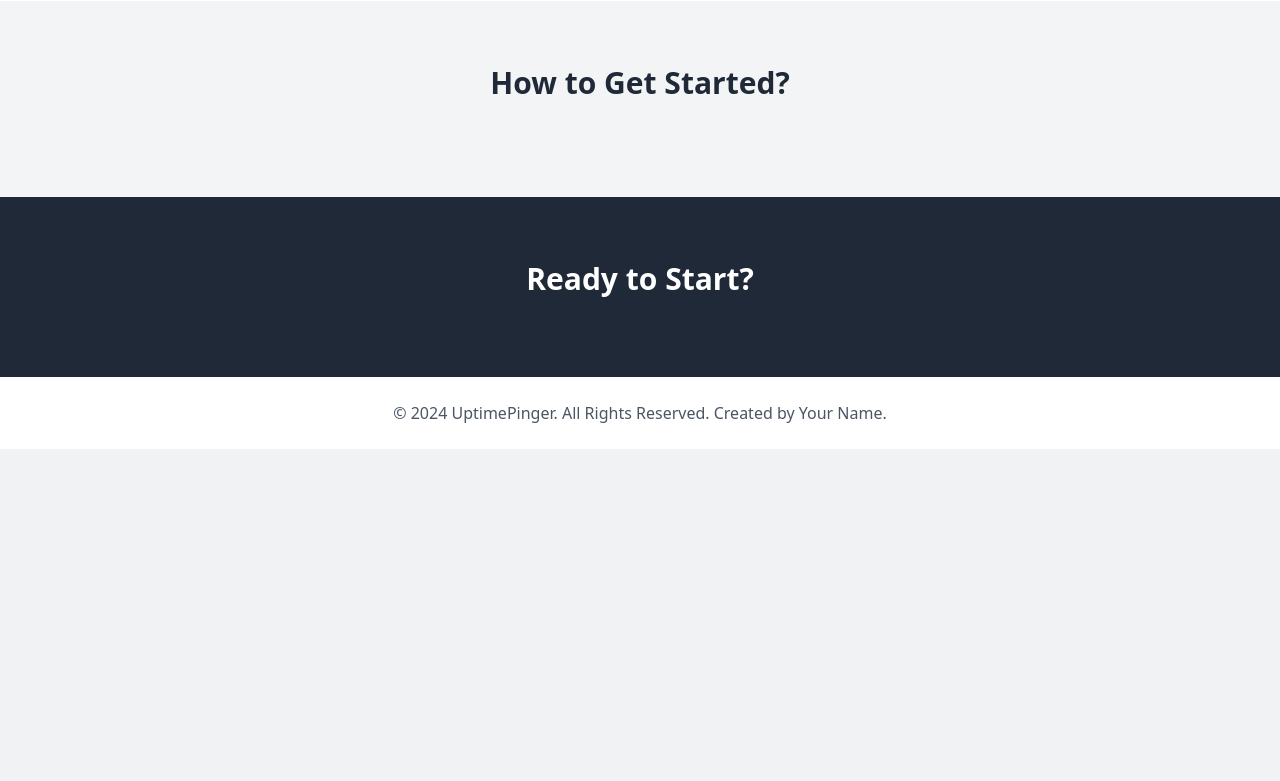
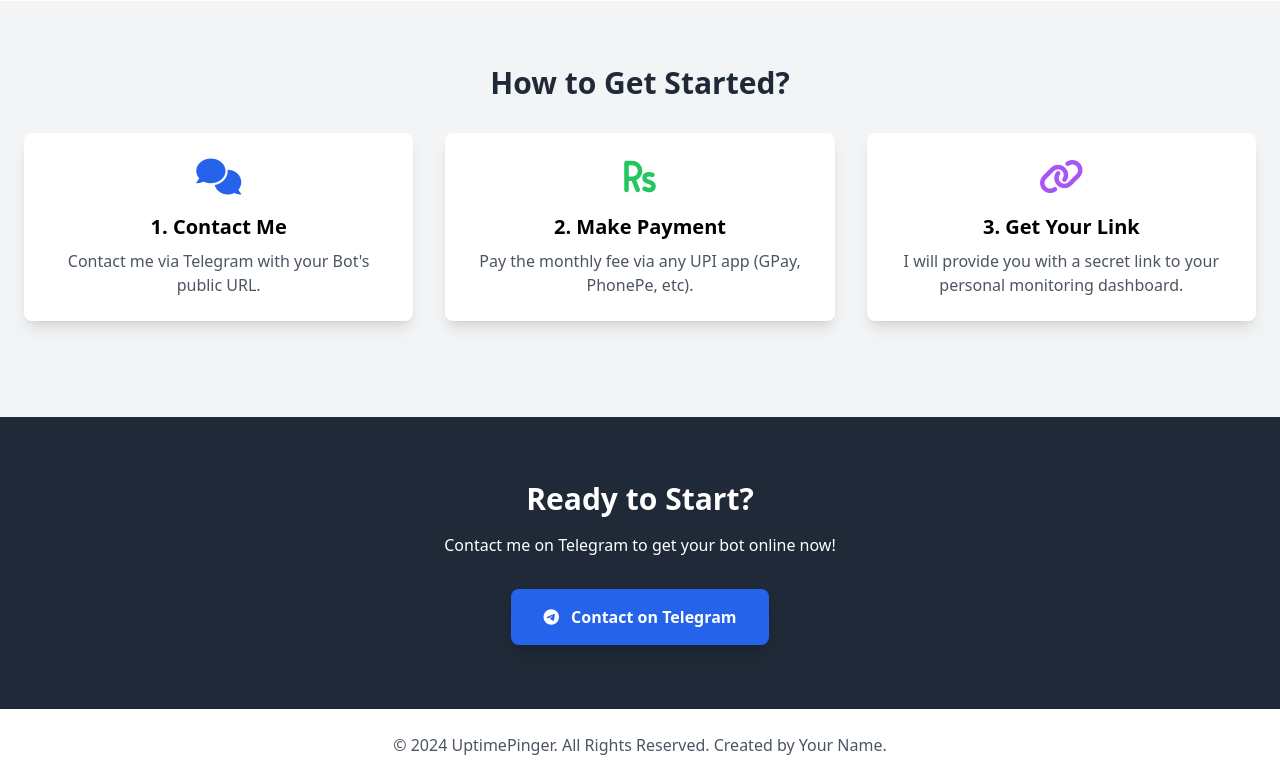
Before and after one commit to GrabCoolGadgets/autopingpeople, a Flask app: page / in a window 1280 px wide. Shown: the part 1306-2087 px from the top of the page. Before the commit the page ends 1755 px from the top, so only its background shows below. Run offline with Flask 3, Linux system fonts and the light colour scheme; some libraries are stand-ins or nearby versions.

Commit message:
Update index.html

```diff
--- a/templates/index.html
+++ b/templates/index.html
@@ -2,12 +2,11 @@
 <html lang="en">
 <head>
     <meta charset="UTF-8">
-    <meta name="viewport" content="width=device-width, initial-scale=1.0">
+    <meta name="viewport" content="width=device-width, initial-scale-1.0">
     <title>Uptime Pinger - Keep Your Bots Alive 24/7</title>
     <script src="https://cdn.tailwindcss.com"></script>
     <link rel="stylesheet" href="https://cdnjs.cloudflare.com/ajax/libs/font-awesome/6.0.0-beta3/css/all.min.css">
     <style>
-        /* यह CSS सिर्फ लाइव मॉनिटर के लिए है */
         .url-list { list-style: none; padding: 0; }
         .url-item { background-color: white; border-radius: 10px; box-shadow: 0 4px 6px rgba(0,0,0,0.05); padding: 1rem; margin-bottom: 1rem; display: flex; align-items: center; justify-content: space-between; }
         .url-info a { font-weight: 500; color: #3b82f6; text-decoration: none; word-break: break-all; font-size: 0.9rem; }
@@ -67,36 +66,60 @@
     </section>
 
     <!-- How It Works Section -->
-    <!-- ... (यह सेक्शन वैसा ही रहेगा) ... -->
     <section id="how-it-works" class="py-16">
         <div class="container mx-auto px-6">
             <h2 class="text-3xl font-bold text-center text-gray-800 mb-8">How to Get Started?</h2>
-            <!-- ... (3 steps वाले div यहाँ आएंगे) ... -->
+            <div class="flex flex-wrap -mx-4">
+                <div class="w-full md:w-1/3 px-4 mb-8">
+                    <div class="bg-white p-6 rounded-lg shadow-lg text-center h-full">
+                        <i class="fas fa-comments text-4xl text-blue-600 mb-4"></i>
+                        <h3 class="text-xl font-bold mb-2">1. Contact Me</h3>
+                        <p class="text-gray-600">Contact me via Telegram with your Bot's public URL.</p>
+                    </div>
+                </div>
+                <div class="w-full md:w-1/3 px-4 mb-8">
+                    <div class="bg-white p-6 rounded-lg shadow-lg text-center h-full">
+                        <i class="fas fa-rupee-sign text-4xl text-green-500 mb-4"></i>
+                        <h3 class="text-xl font-bold mb-2">2. Make Payment</h3>
+                        <p class="text-gray-600">Pay the monthly fee via any UPI app (GPay, PhonePe, etc).</p>
+                    </div>
+                </div>
+                <div class="w-full md:w-1/3 px-4 mb-8">
+                    <div class="bg-white p-6 rounded-lg shadow-lg text-center h-full">
+                        <i class="fas fa-link text-4xl text-purple-500 mb-4"></i>
+                        <h3 class="text-xl font-bold mb-2">3. Get Your Link</h3>
+                        <p class="text-gray-600">I will provide you with a secret link to your personal monitoring dashboard.</p>
+                    </div>
+                </div>
+            </div>
         </div>
     </section>
 
     <!-- Contact Section -->
-    <!-- ... (यह सेक्शन वैसा ही रहेगा) ... -->
     <section id="contact" class="bg-gray-800 py-16">
         <div class="container mx-auto px-6 text-center text-white">
             <h2 class="text-3xl font-bold mb-4">Ready to Start?</h2>
-            <!-- ... (Telegram बटन यहाँ आएगा) ... -->
+            <p class="mb-8">Contact me on Telegram to get your bot online now!</p>
+            <!-- यहाँ अपना टेलीग्राम लिंक डालो -->
+            <a href="https://t.me/YOUR_TELEGRAM_USERNAME" target="_blank" class="inline-block px-8 py-4 bg-blue-600 text-white font-bold rounded-lg shadow-lg hover:bg-blue-700">
+                <i class="fab fa-telegram-plane mr-2"></i> Contact on Telegram
+            </a>
         </div>
     </section>
 
     <!-- Footer -->
-    <!-- ... (यह सेक्शन वैसा ही रहेगा) ... -->
     <footer class="bg-white py-6">
         <div class="container mx-auto px-6 text-center text-gray-600">
+            <!-- यहाँ अपना नाम डालो -->
             <p>&copy; 2024 UptimePinger. All Rights Reserved. Created by Your Name.</p>
         </div>
     </footer>
 
     <script>
-        // यह JavaScript बिल्कुल 'dashboard.html' जैसा ही है
         function createInitialList() {
             const urls = {{ bot_urls_for_this_page | tojson }};
             const urlList = document.querySelector('#live-demo .url-list');
+            if (!urlList) return;
 
             if (urls.length === 0) {
                 urlList.innerHTML = '<li>No public bots to display.</li>';
@@ -142,7 +165,10 @@
                     });
 
                     const now = new Date();
-                    document.getElementById('last-updated').innerText = `Dashboard Updated: ${now.toLocaleTimeString()}`;
+                    const updatedEl = document.getElementById('last-updated');
+                    if (updatedEl) {
+                        updatedEl.innerText = `Dashboard Updated: ${now.toLocaleTimeString()}`;
+                    }
                 })
                 .catch(error => console.error('Error fetching status:', error));
         }
```
